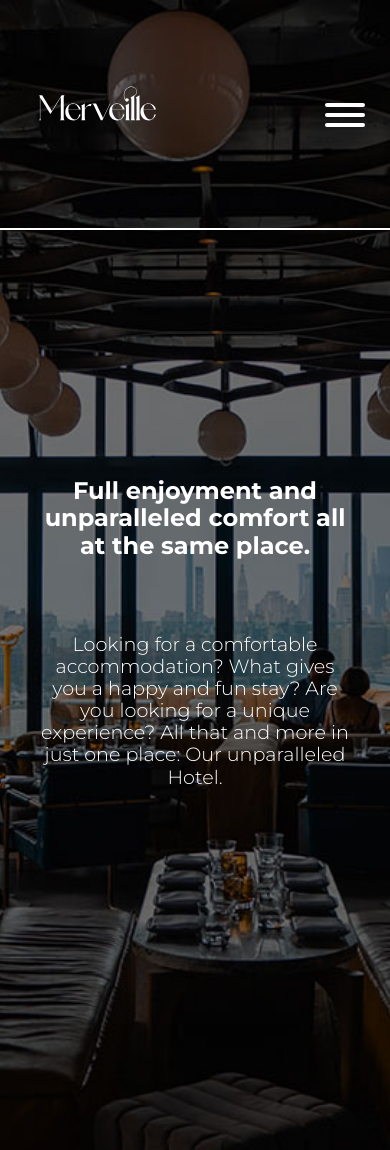
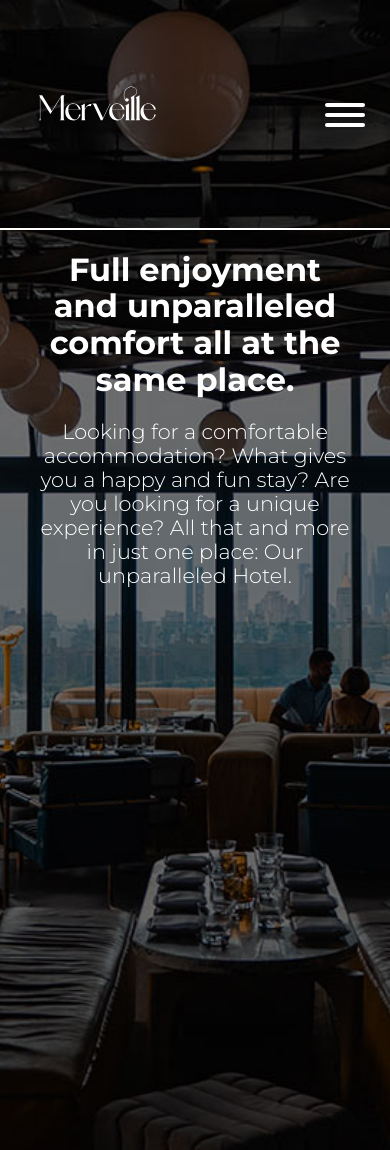
Before and after one commit to eddiedibs/django-merveille, a Django app: page / in a window 390 px wide. Shown: the top 1150 px of the page. Run offline with Django 3.2, Linux system fonts and the light colour scheme; data comes from the database, SQL or seed files in the repository; both versions use the stored data as it was after the commit; some libraries are stand-ins or nearby versions.

Commit message:
Improvements on first slide, js implementation now allows it to slide images automatically through a function, button for activating and deactivating is still yet to be implemented, more code cleaning done aswell.

```diff
--- a/django_proj_2/django_proj_2/settings.py
+++ b/django_proj_2/django_proj_2/settings.py
@@ -25,9 +25,9 @@ SECRET_KEY = 'django-insecure-ca^)ak#fgrn#a!=x!tax(^^=dseay@8*-x=ps^+%-g=ly6sl4m
 # SECURITY WARNING: don't run with debug turned on in production!
 DEBUG = True
 
-ALLOWED_HOSTS = ['192.168.0.105', '127.0.0.1', 'b7fc-186-14-65-43.ngrok.io']
+ALLOWED_HOSTS = ['192.168.0.104', '127.0.0.1', 'dcbe-186-14-65-43.ngrok.io']
 
-CSRF_TRUSTED_ORIGINS = ['http://127.0.0.1','http://192.168.0.105','https://b7fc-186-14-65-43.ngrok.io']
+CSRF_TRUSTED_ORIGINS = ['http://127.0.0.1','http://192.168.0.105','https://dcbe-186-14-65-43.ngrok.io']
 # Application definition
 
 INSTALLED_APPS = [
--- a/django_proj_2/hotel/static/hotel/css/main.css
+++ b/django_proj_2/hotel/static/hotel/css/main.css
@@ -203,7 +203,7 @@ body{
     border: none;
     align-items: center;
     width: 100%;
-    transform: translateX(100%);
+    transform: translateX(170%);
 }
 
 .nav__list2 a{
@@ -253,30 +253,31 @@ body{
 ==================================
 */
 
+.main-btn-container{
+    z-index: 1;
+    height: 15vh;
+    position: relative;
+}
 
 .arrow-btn-container{
+    position: absolute;
+    display: flex;
     cursor:pointer;
-
-}
-
-
-.left-arrow{
-    position: absolute;
-    left: 86vw;
-    top: 40vmax;
-    width: 3vw;
-    height: 5vh;
-}
-
-.right-arrow{
-    position: absolute;
-    left: 91vw;
-    top: 40vmax;
-    width: 3vw;
-    height: 5vh;
-}
-
-
+    right: 0;
+    bottom: 0;
+
+}
+
+
+.left-arrow, .right-arrow, .play-btn{
+
+    width: 30px;
+    height: 30px;
+}
+
+.play-btn{
+    margin-left: .2vw;
+}
 
 
 .arrow-beige-btn-container{
@@ -324,7 +325,7 @@ body{
 .nav__list a{
     position: relative;
     top: 0.8vh;
-    font-size: 2vh;
+    font-size: 12px;
     line-height: 5vh;
     padding-left: 1vw;
     padding-right: 1vw;
@@ -340,7 +341,7 @@ body{
 
 .btn-list-1:hover{
     background-color: #B28659;
-    border: 2px solid white;
+    border: 1px solid white;
 }
 
 
@@ -436,31 +437,19 @@ body{
     height: 100%;
 }
 
-.slider{
-    overflow: hidden;
-}
-
-.div__img{
-    width:100vw;
-    height: 100vh;
-
-}
-
-.slides__img img{
-    width: 100vw;
-}
 
 .slides{
     display: flex;
+}
+
+.slides-img-container{
     width: 100%;
     height: 100%;
-    object-fit: cover;
-    object-position: center;
-    transition-duration: 700ms;
-}
-
-.about-slider{
-    position: relative;
+}
+
+.slides-img-container img{
+    width: 100vw;
+    height: 100vh;
 }
 
 
@@ -546,11 +535,13 @@ body{
 ================================
 */
 
+.home-container__h1, .home-container__p{
+    z-index: 1;
+
+}
+
 
 .home-container__h1{
-    bottom: 8vh;
-    position: absolute;
-    padding: 38vh 20vw;
     font-size: 2rem;
     font-family: var(--ff-mont);
     text-align: center;
@@ -558,14 +549,15 @@ body{
 }
 
 .home-container__p{
-    position: absolute;
-    padding: 55vh 30vw;
     font-size: 1.3rem;
     font-weight: 300;
     font-family: var(--ff-mont);
     color: white;
     text-align: center;
 }
+
+
+
 
 /*
 ================================
@@ -752,11 +744,6 @@ body{
 
 
 
-.follow-us-p{
-
-}
-
-
 
 
 
@@ -779,10 +766,22 @@ body{
 */
 
 #home-container{
+    position: relative;
+    display: flex;
+    justify-content: center;
+    align-content: center;
     height: 100%;
     width: 100%;
 }
-
+.home-container__div{
+    margin: 40vh 10vw 0vh 10vw;
+    position: absolute;
+    display: flex;
+    flex-direction: column;
+    justify-content: center;
+    align-content: center;
+
+}
 
 
 /*
@@ -797,10 +796,6 @@ body{
 
 
 
-.about-wrapper{
-    width:100vw;
-    height:100vh;
-}
 
 
 #about-container{
@@ -1231,10 +1226,9 @@ body{
 =======================================
 */
 
-#footer-section{
-    height: 50vh;
-}
-
+    #footer-section{
+        height: 50vh;
+    }
 
 
 
@@ -1304,8 +1298,7 @@ body{
 =================================================
 */
 
-    .know-info-container__div, #about-container,
-    .about-wrapper{
+    .know-info-container__div, #about-container{
         height: 108vh;
     }
 
@@ -1340,8 +1333,7 @@ body{
     }
 
 
-    .know-info-container__div, #about-container,
-    .about-wrapper{
+    .know-info-container__div, #about-container{
         height: 150vh;
     }
 
@@ -1381,9 +1373,10 @@ body{
 
 6.  Wrapper Classes
     6.1  Wrapper About Classes
-    6.2  Wrapper Service Section Classes
-    6.3  Wrapper Know-info Classes
-    6.4  Wrapper footer-section Classes
+    6.2  Wrapper About Classes
+    6.3  Wrapper Service Section Classes
+    6.4  Wrapper Know-info Classes
+    6.5  Wrapper footer-section Classes
 
 ======================
 */
@@ -1494,7 +1487,7 @@ body{
 
     .btn-list-2:hover{
         background-color: #B28659;
-        transition-duration: 300ms;
+        transition-duration: 100ms;
 
     }
 
@@ -1566,25 +1559,13 @@ body{
 
 
 
-    .slides__img img{
+    .slides-img-container img{
         width:100vw;
         height: 100vh;
         object-fit: cover;
         object-position: center;
         image-resolution: 1000px;
     }
-
-    .div__img{
-        margin-top: 110px;
-        object-fit: cover;
-        object-position: center;
-        image-resolution: 1000px;
-        width: 100vw;
-        height: 100vh;
-    }
-
-
-
 
 
 
@@ -1651,25 +1632,7 @@ body{
 */
 
 
-    .home-container__h1{
-        position: absolute;
-        padding: 30vh 10vw;
-        bottom: 20vh;
-        font-size: 1.5rem;
-        resize: none;
-        font-family: var(--ff-mont);
-        color: white;
-    }
-
-    .home-container__p{
-        position: none;
-        padding: 55vh 10vw;
-        font-size: 1.2rem;
-        font-weight: 300;
-        font-family: var(--ff-mont);
-        color: white;
-        text-align: center;
-    }
+
 
 
 /*
@@ -1759,24 +1722,31 @@ body{
 ===========================
 */
 
-
-
 /*
 ======================================
 
-/// 6.1  Wrapper About Classes ///
+/// 6.1  Wrapper Home Classes ///
 
 ======================================
 */
 
 
-
-
-
-    .about-wrapper{
-        width:100vw;
-        height:260vh;
-    }
+.home-container__div{
+    margin: 20vh 10vw 0vh 10vw;
+
+}
+
+/*
+======================================
+
+/// 6.2  Wrapper About Classes ///
+
+======================================
+*/
+
+
+
+
 
 
     #about-container{
@@ -1811,7 +1781,7 @@ body{
 /*
 ============================================
 
-/// 6.2  Wrapper Service Section Classes ///
+/// 6.3  Wrapper Service Section Classes ///
 
 =============================================
 */
@@ -1833,7 +1803,7 @@ body{
     /*
 ======================================
 
-/// 6.3  Wrapper Know-info Classes ///
+/// 6.4  Wrapper Know-info Classes ///
 
 ======================================
 */
@@ -1883,7 +1853,7 @@ body{
     /*
 ============================================
 
-/// 6.4  Wrapper footer-section Classes ///
+/// 6.5  Wrapper footer-section Classes ///
 
 ===========================================
 */
@@ -1907,13 +1877,30 @@ body{
 */
 
 @media screen and (max-width:600px){
-    .about-wrapper, #about-container{
+    #about-container{
         height:285vh;
     }
 
 
 
 }
+
+
+
+
+
+
+
+
+
+
+
+
+
+
+
+
+
 
 /*
 ================================================================================================
--- a/django_proj_2/hotel/templates/hotel/home.html
+++ b/django_proj_2/hotel/templates/hotel/home.html
@@ -5,37 +5,50 @@
 
 {% block content %}
     <section id='home-container'>
+        <div class='home-container__div'>
             <h1 class='home-container__h1'>Full enjoyment and unparalleled comfort all at the same place.</h1>
             <p class='home-container__p'>Looking for a comfortable accommodation? What gives you
                 a happy and fun stay? Are you looking for a unique experience? All that and
                 more in just one place:
                 Our unparalleled Hotel.
             </p>
-    <section>
-        <div class='image-container'>
-            <div class='slider'>
-                <div class='slides'>
-                    <div class='slides__img'>
-                        <img src="{% static 'hotel/images/portada1_2.jpg' %}" class='first' alt="">
+            <div class='main-btn-container'>
+                <div class='arrow-btn-container'>
+                    <img class='left-arrow' src="{% static 'hotel/icons/left.svg' %}" alt="">
+                    <img class='play-btn' src="{% static 'hotel/icons/play.svg' %}" alt="">
+                    <img class='right-arrow' src="{% static 'hotel/icons/right.svg' %}" alt="">
                 </div>
 
-                    <div class='slides__img'>
+            </div>
+        </div>
+        <div class='image-container'>
+            <div class='slides'>
+                <div class='slides-img-container'>
+                    <img src="{% static 'hotel/images/portada1_2.jpg' %}"  alt="">
+                </div>
+
+                <div class='slides-img-container'>
                     <img src="{% static 'hotel/images/portada2.jpg' %}" alt="">
                 </div>
 
-                    <div class='slides__img'>
+                <div class='slides-img-container'>
                     <img src="{% static 'hotel/images/portada3_2.jpg' %}" alt="">
                 </div>
 
+                <div class='slides-img-container'>
+                    <img src="{% static 'hotel/images/portada4_2.jpg' %}" alt="">
                 </div>
-                <div class='arrow-btn-container'>
-                    <img class='right-arrow' src="{% static 'hotel/icons/right.svg' %}" alt="">
-                    <img class='left-arrow' src="{% static 'hotel/icons/left.svg' %}" alt="">
+
+
+                <div class='slides-img-container'>
+                    <img src="{% static 'hotel/images/portada5_2.jpg' %}" alt="">
                 </div>
+
             </div>
+
         </div>
-    </div>
-    <div class='about-wrapper'>
+    </section>
+
     <section id='about-container'>
         <div class='about-container__div'>
             <h1 class='about-container__div-h1'>ABOUT MERVEILLE</h1>
@@ -105,7 +118,6 @@
 
     </section>
 
-    </div>
     <div>
         <section id='services-container'>
             <div class='services-container__div'>
```
Also changed, not shown: django_proj_2/hotel/static/hotel/js/jsmotion.js (+161 -44 lines), django_proj_2/db.sqlite3. Lines whose indentation alone changed are shown as unchanged.
